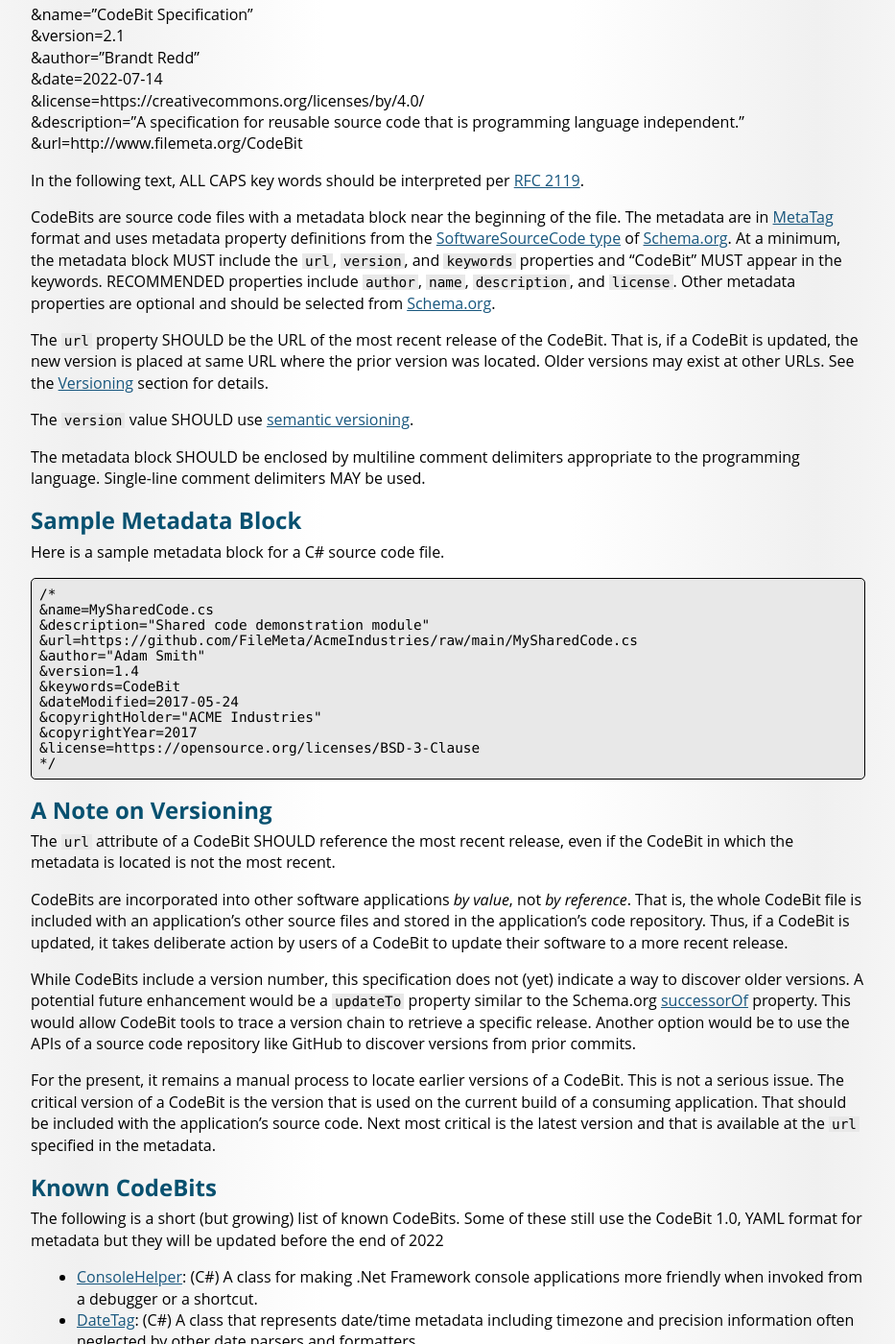
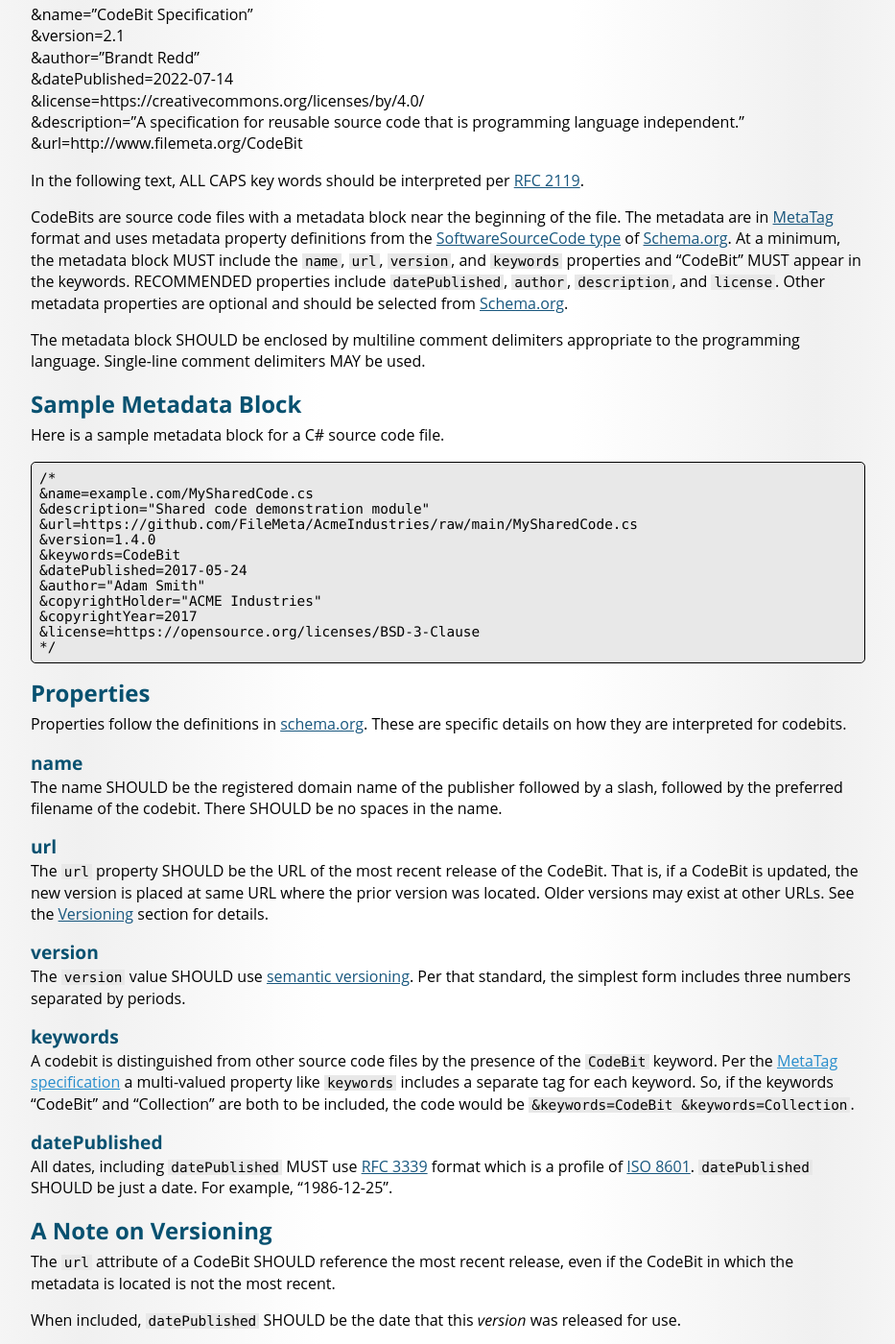
Before and after one commit to FileMeta/filemeta.github.io, a Jekyll site: the page built from CodeBit.md, in a window 1280 px wide and 1400 px high, scrolled down 660 px. Shown: the whole window at 96% size, without its empty margins (173-1106 px from the left). Built offline with Jekyll 4.4.1, drawn with Linux system fonts in a browser that asks for light colours; some web fonts are replaced.

Commit message:
Update CodeBit spec to include details about name.

````diff
--- a/CodeBit.md
+++ b/CodeBit.md
@@ -26,18 +26,15 @@ Metadata for this specification in MetaTag format
 &name="CodeBit Specification" <br/>
 &version=2.1 <br/>
 &author="Brandt Redd" <br/>
-&date=2022-07-14 <br/>
+&datePublished=2022-07-14 <br/>
 &license=https://creativecommons.org/licenses/by/4.0/ <br/>
 &description="A specification for reusable source code that is programming language independent." <br/>
 &url=http://www.filemeta.org/CodeBit <br/>
 
 In the following text, ALL CAPS key words should be interpreted per [RFC 2119](https://tools.ietf.org/html/rfc2119).
 
-CodeBits are source code files with a metadata block near the beginning of the file. The metadata are in [MetaTag](/MetaTag) format and uses metadata property definitions from the [SoftwareSourceCode type](http://schema.org/SoftwareSourceCode) of [Schema.org](http://schema.org). At a minimum, the metadata block MUST include the `url`, `version`, and `keywords` properties and "CodeBit" MUST appear in the keywords. RECOMMENDED properties include `author`, `name`, `description`, and `license`. Other metadata properties are optional and should be selected from [Schema.org](https://schema.org).
+CodeBits are source code files with a metadata block near the beginning of the file. The metadata are in [MetaTag](/MetaTag) format and uses metadata property definitions from the [SoftwareSourceCode type](http://schema.org/SoftwareSourceCode) of [Schema.org](http://schema.org). At a minimum, the metadata block MUST include the `name`, `url`, `version`, and `keywords` properties and "CodeBit" MUST appear in the keywords. RECOMMENDED properties include `datePublished`, `author`, `description`, and `license`. Other metadata properties are optional and should be selected from [Schema.org](https://schema.org).
 
-The `url` property SHOULD be the URL of the most recent release of the CodeBit. That is, if a CodeBit is updated, the new version is placed at same URL where the prior version was located. Older versions may exist at other URLs. See the [Versioning](#versioning) section for details.
-
-The `version` value SHOULD use [semantic versioning](http://semver.org).
 
 The metadata block SHOULD be enclosed by multiline comment delimiters appropriate to the programming language. Single-line comment delimiters MAY be used.
 
@@ -46,22 +43,42 @@ Here is a sample metadata block for a C# source code file.
 
 ```cs
 /*
-&name=MySharedCode.cs
+&name=example.com/MySharedCode.cs
 &description="Shared code demonstration module"
 &url=https://github.com/FileMeta/AcmeIndustries/raw/main/MySharedCode.cs
+&version=1.4.0
+&keywords=CodeBit
+&datePublished=2017-05-24
 &author="Adam Smith"
-&version=1.4
-&keywords=CodeBit
-&dateModified=2017-05-24
 &copyrightHolder="ACME Industries"
 &copyrightYear=2017
 &license=https://opensource.org/licenses/BSD-3-Clause
 */
 ```
 
+## Properties
+Properties follow the definitions in [schema.org](https://schema.org). These are specific details on how they are interpreted for codebits.
+
+### name
+The name SHOULD be the registered domain name of the publisher followed by a slash, followed by the preferred filename of the codebit. There SHOULD be no spaces in the name.
+
+### url
+The `url` property SHOULD be the URL of the most recent release of the CodeBit. That is, if a CodeBit is updated, the new version is placed at same URL where the prior version was located. Older versions may exist at other URLs. See the [Versioning](#versioning) section for details.
+
+### version
+The `version` value SHOULD use [semantic versioning](semver.org). Per that standard, the simplest form includes three numbers separated by periods.
+
+### keywords
+A codebit is distinguished from other source code files by the presence of the `CodeBit` keyword. Per the [MetaTag specification]() a multi-valued property like `keywords` includes a separate tag for each keyword. So, if the keywords "CodeBit" and "Collection" are both to be included, the code would be `&keywords=CodeBit &keywords=Collection`.
+
+### datePublished
+All dates, including `datePublished` MUST use [RFC 3339](https://www.rfc-editor.org/rfc/rfc3339) format which is a profile of [ISO 8601](https://en.wikipedia.org/wiki/ISO_8601). `datePublished` SHOULD be just a date. For example, "1986-12-25".
+
 ## <a name="versioning"></a>A Note on Versioning
 
 The `url` attribute of a CodeBit SHOULD reference the most recent release, even if the CodeBit in which the metadata is located is not the most recent.
+
+When included, `datePublished` SHOULD be the date that this *version* was released for use.
 
 CodeBits are incorporated into other software applications *by value*, not *by reference*. That is, the whole CodeBit file is included with an application's other source files and stored in the application's code repository. Thus, if a CodeBit is updated, it takes deliberate action by users of a CodeBit to update their software to a more recent release.
 
````
Also changed, not shown: MetaTag.md (+5 -5 lines).
